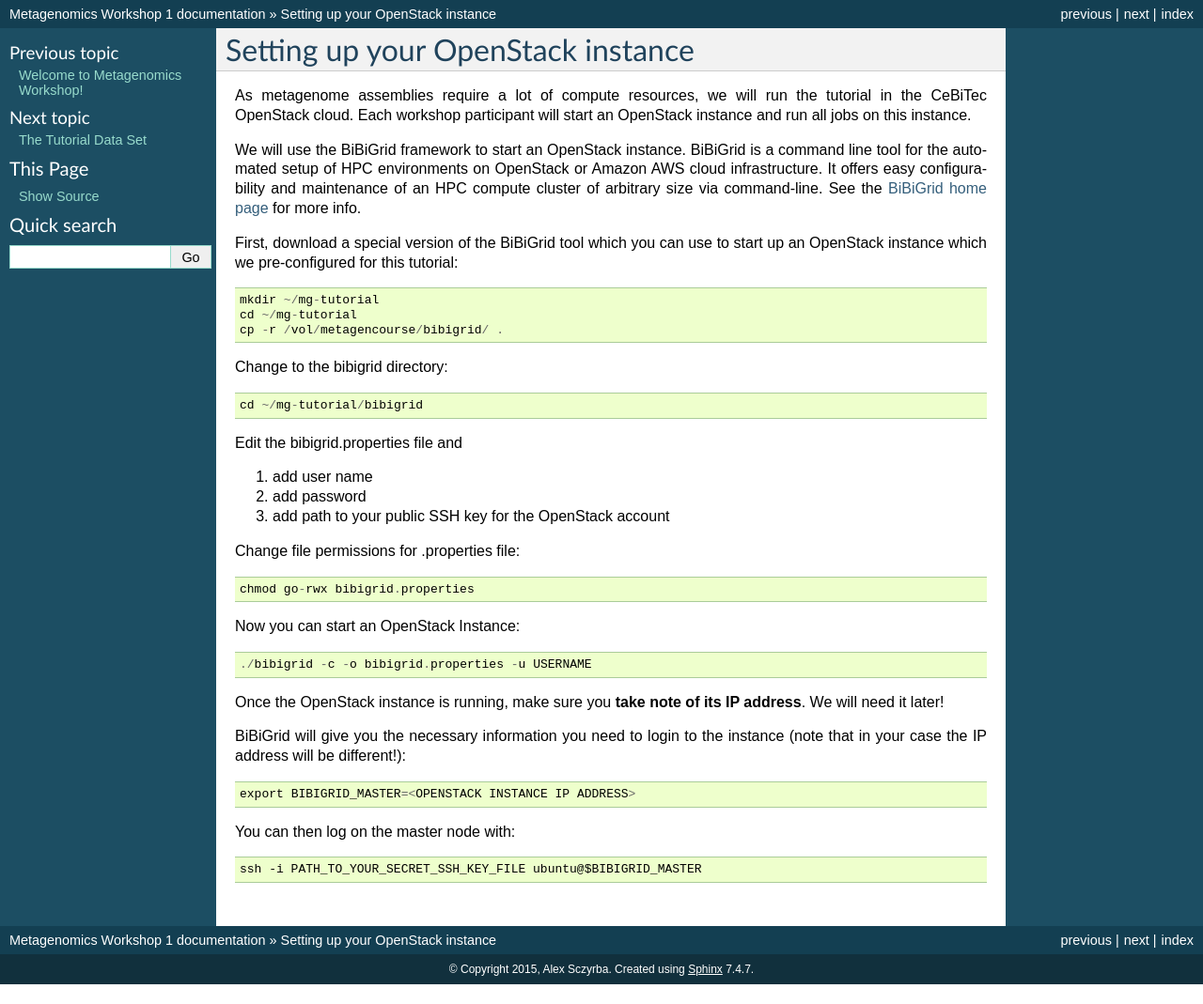
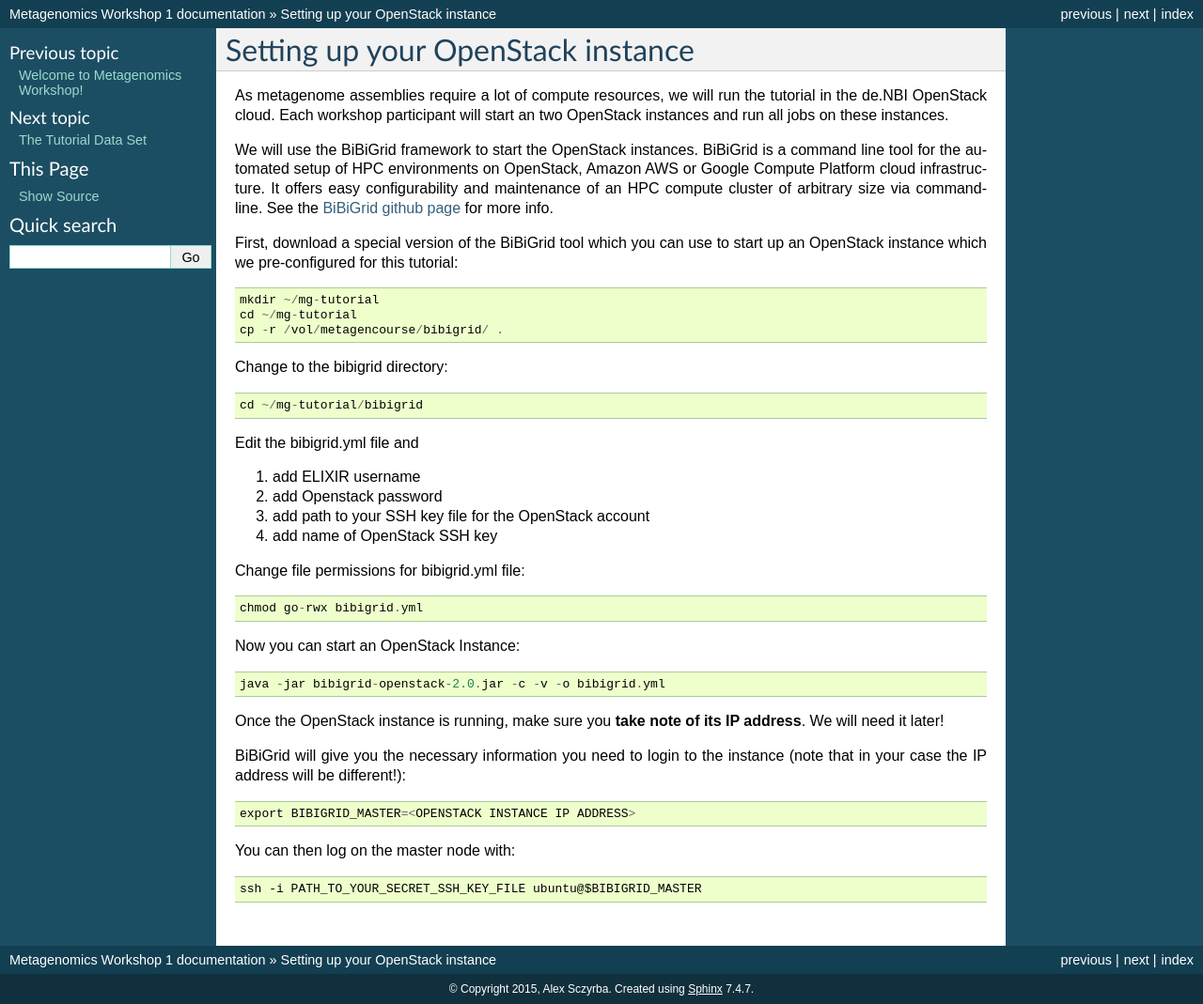
Before and after one commit to metagenomics/metagenomics-workshop, a Sphinx documentation site: the page built from docs/bibigrid.rst, in a window 1280 px wide. Shown: the whole page at 94% size. Built offline with Sphinx 7.4.7, drawn with Linux system fonts in a browser that asks for light colours; before the commit the page ends 1048 px from its top, so only the background shows below that.

Commit message:
Update bibigrid.rst

```diff
--- a/docs/bibigrid.rst
+++ b/docs/bibigrid.rst
@@ -2,16 +2,14 @@ Setting up your OpenStack instance
 ==================================
 
 As metagenome assemblies require a lot of compute resources, we will run the tutorial
-in the CeBiTec OpenStack cloud. Each workshop participant will start an OpenStack instance and
-run all jobs on this instance.
+in the de.NBI OpenStack cloud. Each workshop participant will start an two OpenStack instances
+and run all jobs on these instances.
 
-We will use the BiBiGrid framework to start an OpenStack instance. BiBiGrid
-is a command line tool for the automated setup of HPC environments on OpenStack
-or Amazon AWS cloud infrastructure. It offers easy configurability and maintenance
+We will use the BiBiGrid framework to start the OpenStack instances. BiBiGrid
+is a command line tool for the automated setup of HPC environments on OpenStack, Amazon AWS
+or Google Compute Platform cloud infrastructure. It offers easy configurability and maintenance
 of an HPC compute cluster of arbitrary size via command-line. See the
-`BiBiGrid home page
-<https://wiki.cebitec.uni-bielefeld.de/bibiserv/index.php/BiBiGrid>`_ for more
-info.
+`BiBiGrid github page <https://github.com/BiBiServ/bibigrid>`_ for more info.
 
 First, download a special version of the BiBiGrid tool which you can
 use to start up an OpenStack instance which we pre-configured for this
@@ -25,19 +23,20 @@ Change to the bibigrid directory::
 
   cd ~/mg-tutorial/bibigrid
 
-Edit the bibigrid.properties file and
+Edit the bibigrid.yml file and
 
-1. add user name
-2. add password
-3. add path to your public SSH key for the OpenStack account
+1. add ELIXIR username
+2. add Openstack password
+3. add path to your SSH key file for the OpenStack account
+4. add name of OpenStack SSH key
 
-Change file permissions for .properties file::
+Change file permissions for bibigrid.yml file::
 
-  chmod go-rwx bibigrid.properties
+  chmod go-rwx bibigrid.yml
 
 Now you can start an OpenStack Instance::
 
-  ./bibigrid -c -o bibigrid.properties -u USERNAME
+  java -jar bibigrid-openstack-2.0.jar -c -v -o bibigrid.yml
 
 Once the OpenStack instance is running, make sure you **take note of its IP
 address**. We will need it later!
```
